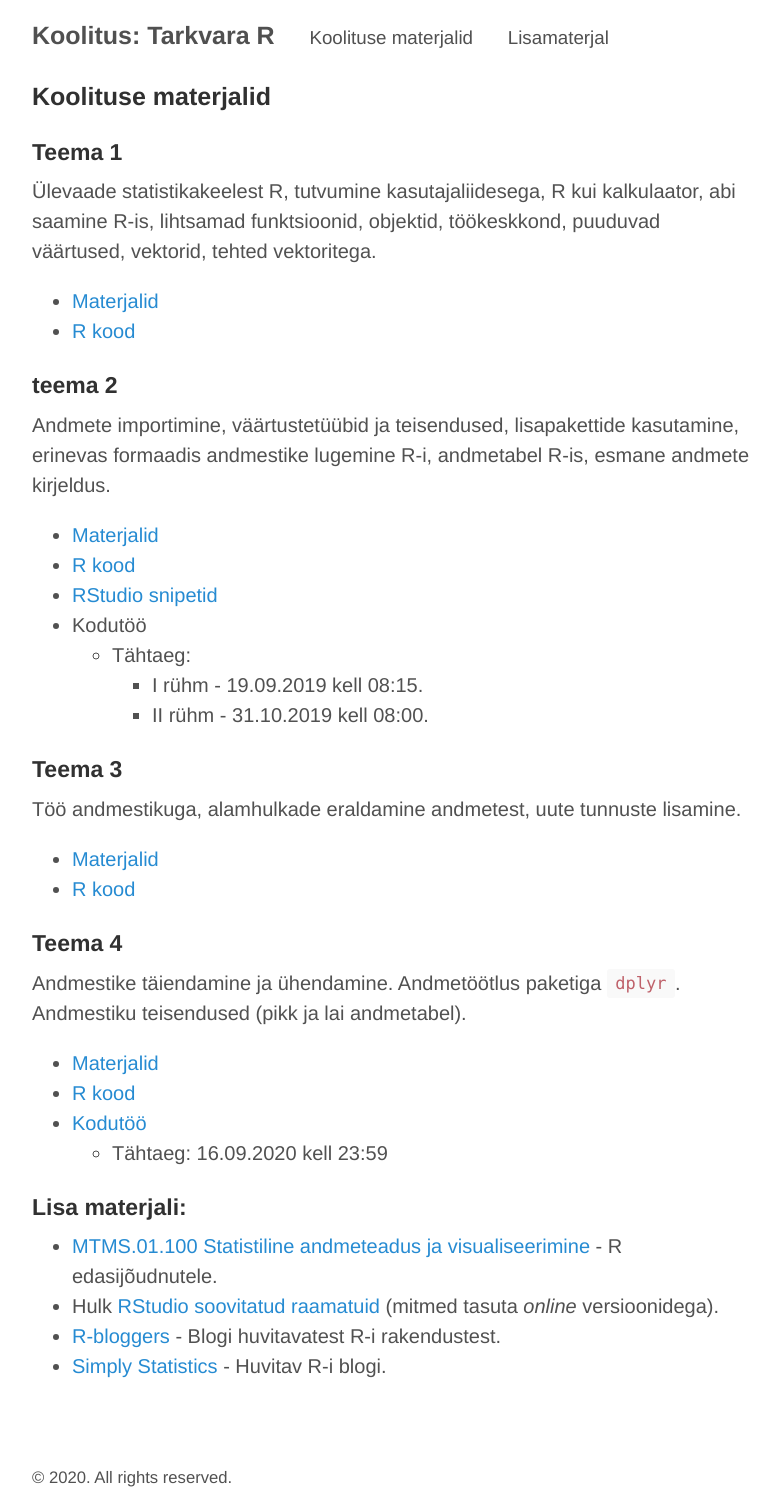
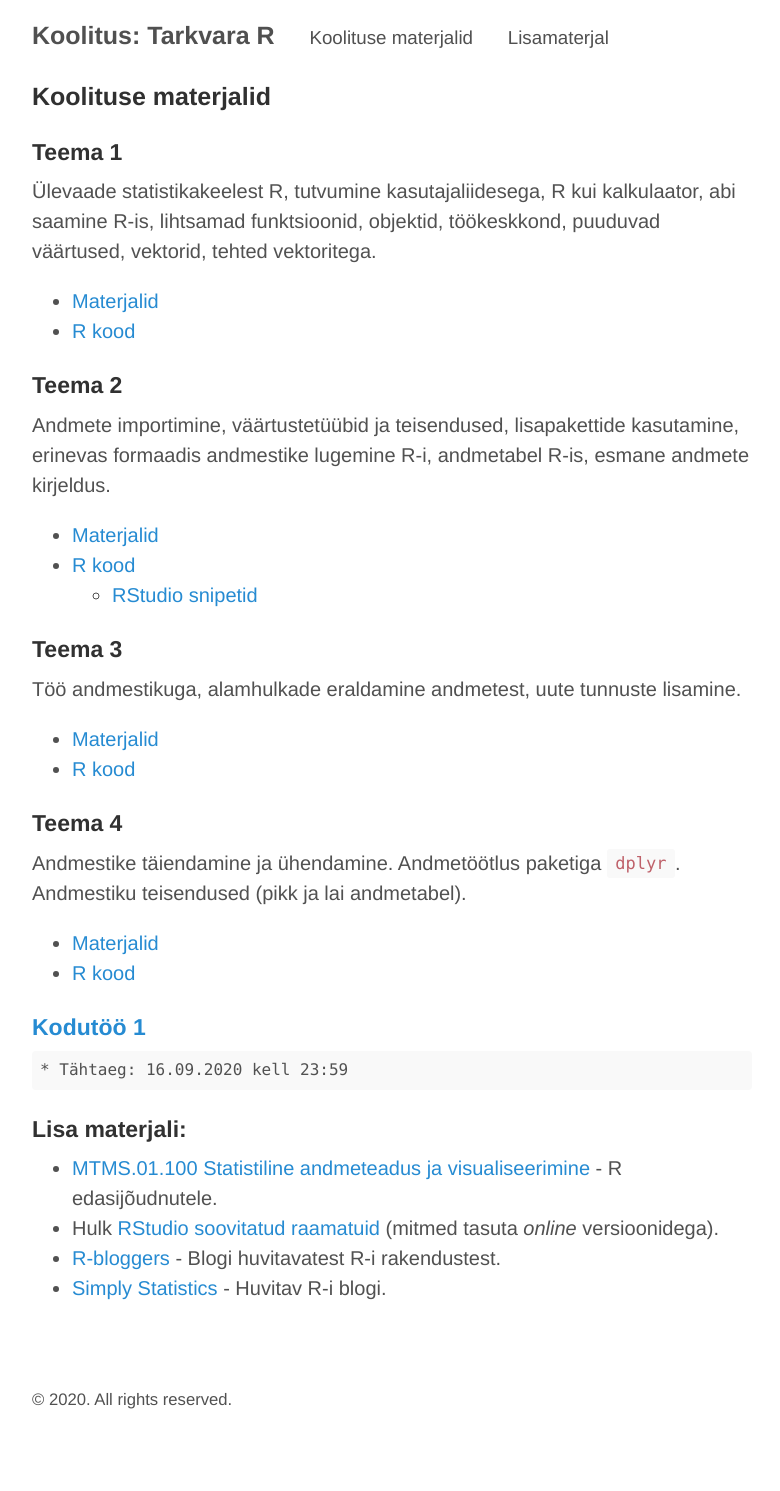
Before and after one commit to Rkursus/tykliinikum, a Jekyll site: the page built from materjalid.md, in a window 1280 px wide. Shown: the whole page, without its empty margins (248-1028 px from the left). Built offline with Jekyll 4.4.1, drawn with Linux system fonts in a browser that asks for light colours; our own code applies the rules of GitHub Pages for plain Markdown files; after the commit the page ends 1413 px from its top, so only the background shows below that.

Commit message:
Update materjalid.md

```diff
--- a/materjalid.md
+++ b/materjalid.md
@@ -13,18 +13,14 @@ title: Koolituse materjalid
 * [R kood](https://github.com/Rkursus/tykliinikum/raw/master/_teema1/teema1_kood.R)
 
 
-## teema 2
+## Teema 2
 
 
 Andmete importimine, väärtustetüübid ja teisendused, lisapakettide kasutamine, erinevas formaadis andmestike lugemine R-i, andmetabel R-is, esmane andmete kirjeldus.
 
 * [Materjalid](teema2)
 * [R kood](https://github.com/Rkursus/tykliinikum/raw/master/_teema2/teema2_kood.R)
-* [RStudio snipetid](https://github.com/Rkursus/tykliinikum/raw/master/RStudio_snippetid.txt)
-* Kodutöö
-    * Tähtaeg:
-		* I rühm - 19.09.2019 kell 08:15.
-		* II rühm - 31.10.2019 kell 08:00.
+	* [RStudio snipetid](https://github.com/Rkursus/tykliinikum/raw/master/RStudio_snippetid.txt)
 
 
 ## Teema 3
@@ -43,7 +39,8 @@ Andmestike täiendamine ja ühendamine. Andmetöötlus paketiga `dplyr`. Andmest
 
 * [Materjalid](teema4)
 * [R kood](https://github.com/Rkursus/tykliinikum/raw/master/_teema4/teema4_kood.R)
-* [Kodutöö](kodutoo1)
+
+## [Kodutöö 1](kodutoo1)
     * Tähtaeg: 16.09.2020 kell 23:59
 
 
```
